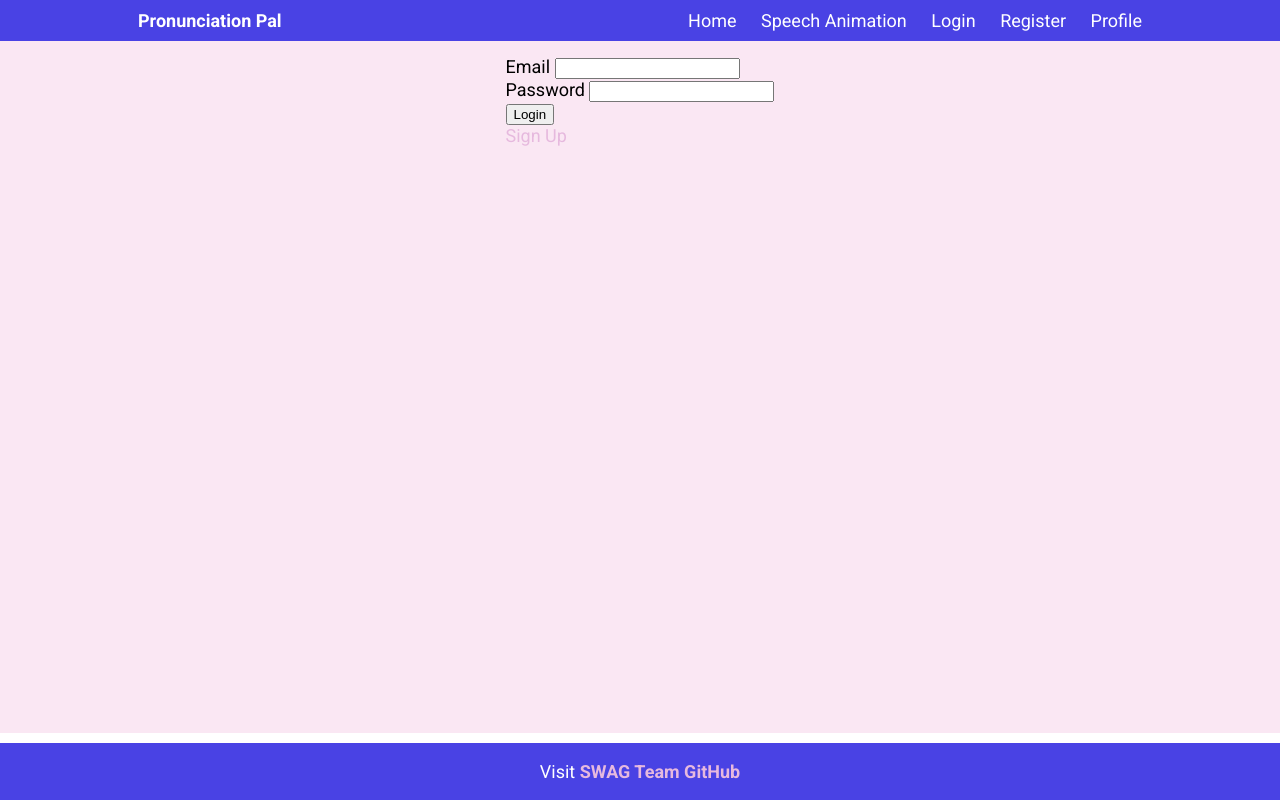
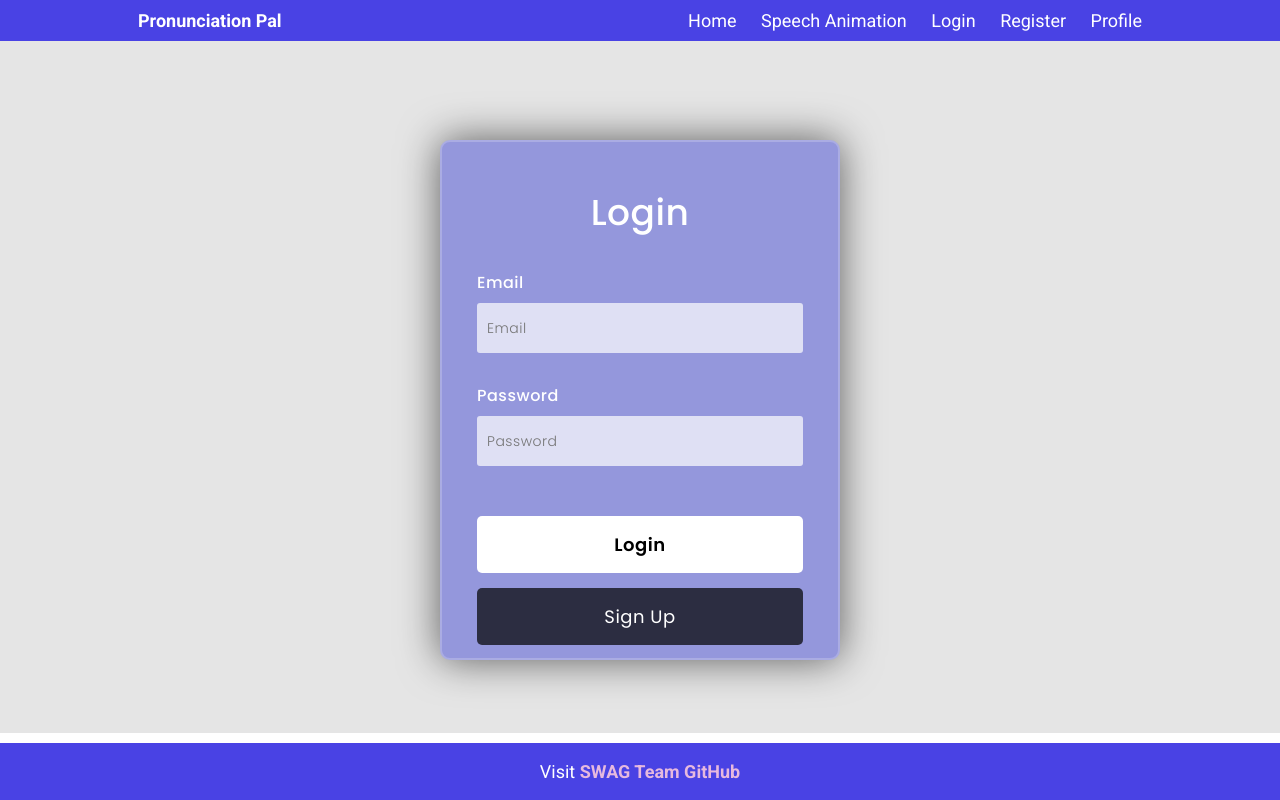
Before and after one commit to cttomcak/Pronunciation-Pal, a SvelteKit app: page /auth/login in a window 1280 px wide. Built offline with nearby package versions, Linux system fonts and the light colour scheme; no server answers; a web font is replaced by a local one.

Commit message:
CSS styling of login/register

```diff
--- a/src/routes/+layout.svelte
+++ b/src/routes/+layout.svelte
@@ -37,7 +37,7 @@
 		justify-content: center;
 		/* align-items: center; */
 		padding: 15px;
-		background-color: #FAE7F3;
+		background-color: #e5e5e5;
 	}
 
 	footer {
--- a/src/routes/auth/login/+page.svelte
+++ b/src/routes/auth/login/+page.svelte
@@ -1,21 +1,101 @@
 <section>
 	<form method="POST" action="/auth?/login">
+		<h3>Login</h3>
 		<div class="group">
 			<label for="email">Email</label>
-			<input type="email" name="email" id="email" required />
+			<input type="email" name="email" id="email" placeholder="Email" required />
 		</div>
 
 		<div class="group">
 			<label for="password">Password</label>
-			<input type="password" name="password" id="password" required />
+			<input type="password" name="password" id="password" placeholder="Password" required />
 		</div>
 
 		<div class="submit-container">
 			<button type="submit">Login</button>
 		</div>
+		<div class="actions">
+			<a href="/auth/register">Sign Up</a>
+		</div>
 	</form>
+</section>
 
-	<div class="actions">
-		<a href="/auth/register">Sign Up</a>
-	</div>
-</section>
+<style>
+	@import url('https://fonts.googleapis.com/css2?family=Poppins:ital,wght@0,100;0,200;0,300;0,400;0,500;0,600;0,700;0,800;0,900;1,100;1,200;1,300;1,400;1,500;1,600;1,700;1,800;1,900&display=swap');
+	*, *::before, *::after{
+		box-sizing: border-box;
+	}
+	section {
+		display: flex;
+		flex-direction: column;
+		align-items: center;
+	}
+	form {
+		height: 520px;
+		width: 400px;
+		background-color: rgba(148, 151, 220, 1);
+		position: absolute;
+		transform: translate(-50%, -50%);
+		top: 50%;
+		left: 50%;
+		border-radius: 10px;
+		border: 2px solid rgba(255,255,255,0.2);
+		box-shadow: 0 0 40px rgba(0, 0, 0, 0.6);
+		padding: 50px 35px;
+	}
+	form *{
+		font-family: Poppins, sans-serif;
+		color: #000000;
+		letter-spacing: 0.5px;
+		outline: none;
+		border: none;
+	}
+	form h3 {
+		font-size: 36px;
+		margin-top: 0;
+		color: #ffffff;
+		font-weight: 500;
+		line-height: 42px;
+		text-align: center;
+	}
+	input {
+		display: block;
+		height: 50px;
+		width: 100%;
+		background-color: rgba(255, 255, 255, 0.7);
+		border-radius: 3px;
+		padding: 0 10px;
+		margin-top: 8px;
+		font-size: 14px;
+		font-weight: 300;
+	}
+	label {
+		display: block;
+		color: #ffffff;
+		margin-top: 30px;
+		font-size: 16px;
+		font-weight: 500;
+	}
+	button {
+		margin-top: 50px;
+		width: 100%;
+		background-color: #ffffff;
+		color: #000000;
+		padding: 15px 0;
+		font-size: 18px;
+		font-weight: 600;
+		border-radius: 5px;
+		cursor: pointer;
+	}
+	form a {
+		display: block;
+		width: 100%;
+		background-color: rgba(0, 0, 0, 0.7);
+		color: #ffffff;
+		text-align: center;
+		margin: 15px 0;
+		padding: 15px 0;
+		border-radius: 5px;
+		cursor: pointer;
+	}
+</style>
--- a/src/routes/auth/register/+page.svelte
+++ b/src/routes/auth/register/+page.svelte
@@ -1,31 +1,113 @@
 <section>
 	<form method="POST" action="/auth?/register">
+		<h3>Register</h3>
 		<div class="group">
 			<label for="email">Email</label>
-			<input type="email" name="email" id="email" required />
+			<input type="email" placeholder="Email" name="email" id="email" required />
 		</div>
 
 		<div class="group">
 			<label for="fname">First Name</label>
-			<input type="text" name="first_name" id="fname" required />
+			<input type="text" placeholder="John" name="first_name" id="fname" required />
 		</div>
 
 		<div class="group">
 			<label for="lname">Last Name</label>
-			<input type="text" name="last_name" id="lname" required />
+			<input type="text" placeholder="Doe" name="last_name" id="lname" required />
 		</div>
 
 		<div class="group">
 			<label for="password">Password</label>
-			<input type="password" name="password" id="password" required />
+			<input type="password" placeholder="Password" name="password" id="password" required />
 		</div>
 
 		<div class="submit-container">
 			<button type="submit">Sign Up</button>
 		</div>
+
+		<div class="actions">
+			<a href="/auth/login">Login</a>
+		</div>
 	</form>
+</section>
 
-	<div class="actions">
-		<a href="/auth/login">Login</a>
-	</div>
-</section>
+<style>
+	@import url('https://fonts.googleapis.com/css2?family=Poppins:ital,wght@0,100;0,200;0,300;0,400;0,500;0,600;0,700;0,800;0,900;1,100;1,200;1,300;1,400;1,500;1,600;1,700;1,800;1,900&display=swap');
+	*, *::before, *::after{
+		box-sizing: border-box;
+	}
+	section {
+		display: flex;
+		flex-direction: column;
+		align-items: center;
+	}
+	form {
+		height: 600px;
+		width: 400px;
+		background-color: rgba(148, 151, 220, 1);
+		position: absolute;
+		transform: translate(-50%, -50%);
+		top: 50%;
+		left: 50%;
+		border-radius: 10px;
+		border: 2px solid rgba(255,255,255,0.2);
+		box-shadow: 0 0 40px rgba(0, 0, 0, 0.6);
+		padding: 35px 35px;
+	}
+	form *{
+		font-family: Poppins, sans-serif;
+		color: #000000;
+		letter-spacing: 0.5px;
+		outline: none;
+		border: none;
+	}
+	form h3 {
+		font-size: 36px;
+		margin-top: 0;
+		margin-bottom: 5px;
+		color: #ffffff;
+		font-weight: 500;
+		line-height: 42px;
+		text-align: center;
+	}
+	input {
+		display: block;
+		height: 50px;
+		width: 100%;
+		background-color: rgba(255, 255, 255, 0.7);
+		border-radius: 3px;
+		padding: 0 10px;
+		margin-top: 4px;
+		font-size: 14px;
+		font-weight: 300;
+	}
+	label {
+		display: block;
+		color: #ffffff;
+		margin-top: 10px;
+		font-size: 16px;
+		font-weight: 500;
+	}
+	button {
+		margin-top: 20px;
+		width: 100%;
+		background-color: #ffffff;
+		color: #000000;
+		padding: 15px 0;
+		font-size: 18px;
+		font-weight: 600;
+		border-radius: 5px;
+		cursor: pointer;
+	}
+	form a {
+		display: block;
+		width: 100%;
+		background-color: rgba(0, 0, 0, 0.7);
+		color: #ffffff;
+		text-align: center;
+		margin: 15px 0;
+		padding: 15px 0;
+		border-radius: 5px;
+		cursor: pointer;
+	}
+</style>
```
